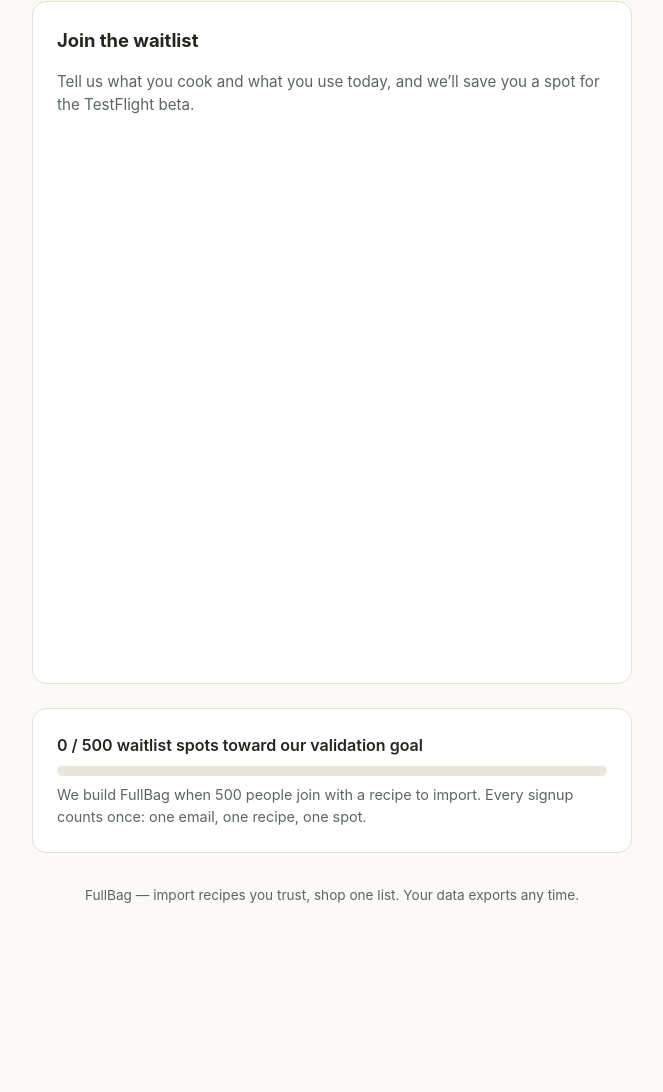
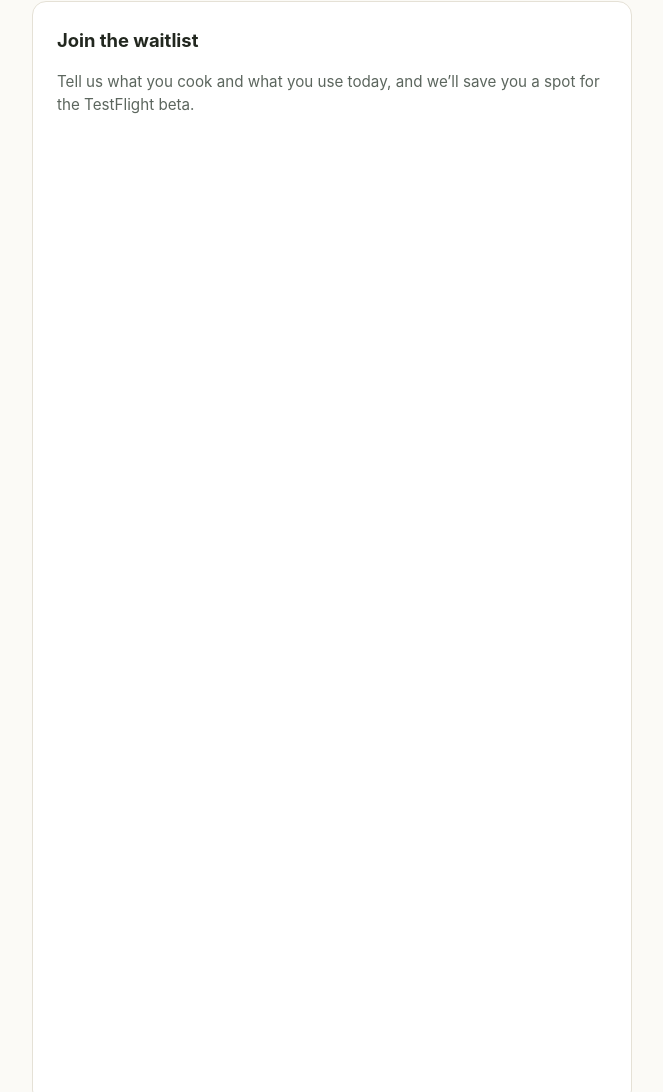
Before and after one commit to oharding-ops/fullbag, a plain HTML site: page index.html in a window 1280 px wide. Shown: the part 520-1612 px from the top of the page, without its empty margins (308-971 px from the left). Before the commit the page ends 1490 px from the top, so only its background shows below. Drawn offline with Linux system fonts and the light colour scheme; a script that the page names is missing.

Commit message:
Update index.html

```diff
--- a/index.html
+++ b/index.html
@@ -54,13 +54,13 @@
          "FullBag waitlist" spreadsheet.
       3. Copy the form's Embed code and replace the placeholder below.
          It looks like:
-         <iframe data-tally-src="https://tally.so/embed/FORM_ID?alignLeft=1&hideTitle=1&transparentBackground=1&dynamicHeight=1" loading="lazy" width="100%" height="520" frameborder="0" marginheight="0" marginwidth="0" title="FullBag waitlist"></iframe>
+         <iframe data-tally-src="https://tally.so/embed/FORM_ID?alignLeft=1&hideTitle=1&transparentBackground=1&dynamicHeight=1" loading="lazy" width="100%" height="940" frameborder="0" marginheight="0" marginwidth="0" title="FullBag waitlist"></iframe>
          <script src="https://tally.so/widgets/embed.js"></script>
       4. Do NOT publish this page until the real form is embedded and a test
          signup has landed in the sheet.
     -->
     <div id="tally-embed">
-      <iframe data-tally-src="https://tally.so/embed/REPLACE_WITH_FORM_ID?alignLeft=1&amp;hideTitle=1&amp;transparentBackground=1&amp;dynamicHeight=1" loading="lazy" width="100%" height="520" frameborder="0" marginheight="0" marginwidth="0" title="FullBag waitlist"></iframe>
+      <iframe data-tally-src="https://tally.so/embed/kbGKyZ?alignLeft=1&amp;hideTitle=1&amp;transparentBackground=1&amp;dynamicHeight=1" loading="lazy" width="100%" height="940" frameborder="0" marginheight="0" marginwidth="0" title="FullBag waitlist"></iframe>
       <script src="https://tally.so/widgets/embed.js"></script>
     </div>
   </div>
```
